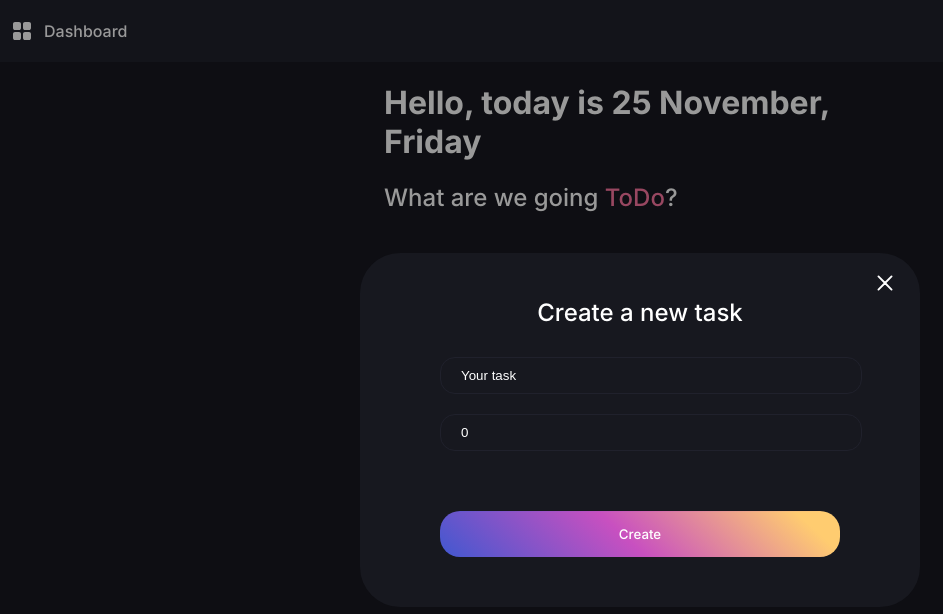
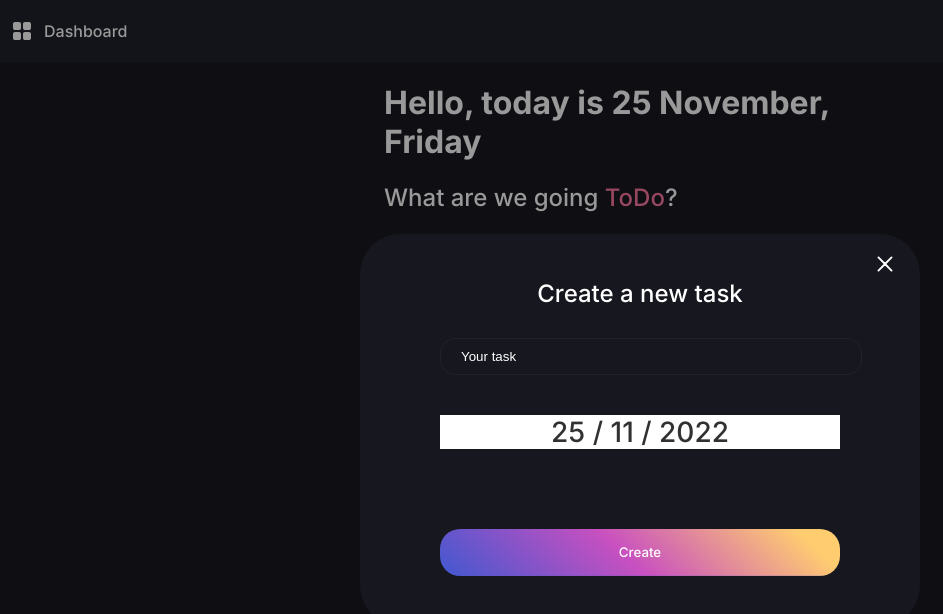
Before and after one commit to ortamfag/ToDo_TSX, a React (Create React App) app: page / in a window 1280 px wide. Both pictures are taken after a click on the button "Add a task". Shown: the top 614 px of the page, without its empty margins (0-943 px from the left). Built offline with nearby package versions, Linux system fonts and the light colour scheme.

Commit message:
ADD: calendar pick

```diff
--- a/src/App.tsx
+++ b/src/App.tsx
@@ -4,6 +4,7 @@ import { ITask } from './Interfaces';
 import TaskInput from './Components/TaskInput/TaskInput';
 import TodoTask from './Components/TodoTask/TodoTask';
 import CompleteTask from './Components/CompleteTask/CompleteTask';
+import DatePicker from './Components/DatePicker/DatePicker';
 
 
 const App: FC = () => {
@@ -11,7 +12,7 @@ const App: FC = () => {
 	const [isModalVisible, setIsModalVisible] = useState<boolean>(false)
 
 	const [task, setTask] = useState<string>('');
-	const [deadline, setDeadLine] = useState<number>(0);
+	const [deadline, setDeadLine] = useState<string>('Date of deadline');
 	const [todoList, setTodoList] = useState<ITask[]>([]);
 	const [completeList, setCompleteList] = useState<ITask[]>([]);
 
@@ -22,11 +23,12 @@ const App: FC = () => {
 	//дата
 	const todayDate = new Date()
 	const dayOfDate = todayDate.getDate()
-	const month = ["January", "February", "March", "April", "May", "June", "July", "August", "September", "October", "November", "December"];
+	const months: string[] = ["January", "February", "March", "April", "May", "June", "July", "August", "September", "October", "November", "December"];
 	const monthOfDate = todayDate.getMonth()
 	const weekDayOfDate = todayDate.toLocaleString(
 		'en-En', {weekday: 'long'}
 	)
+	const yearOfDate = todayDate.getFullYear()
 
   	const handleChange = (event: ChangeEvent<HTMLInputElement>) => {
     	let typeNameEvent = event.currentTarget.name;
@@ -37,7 +39,7 @@ const App: FC = () => {
         		setTask(typeNameEventVal)
         		break;
       		case 'Deadline':
-        		setDeadLine(Number(typeNameEventVal))
+        		setDeadLine(typeNameEventVal)
         		break;
     	}
   	}
@@ -46,7 +48,7 @@ const App: FC = () => {
     	const newTask = { taskName: task, deadline: deadline }
     	setTodoList([...todoList, newTask])
     	setTask("")
-    	setDeadLine(0)
+    	setDeadLine('Date of deadline')
 		toggleModal()
   	}
 
@@ -81,7 +83,12 @@ const App: FC = () => {
 									inputName={"Task"}
 									handleChange={handleChange}/>
 
-								<TaskInput
+								<DatePicker
+									todayDate={todayDate}
+									dayOfDate={dayOfDate}
+									monthOfDate={monthOfDate}
+									yearOfDate={yearOfDate}
+									months={months}
 									deadline={deadline}
 									inputName={"Deadline"}
 									handleChange={handleChange}/>
@@ -94,7 +101,7 @@ const App: FC = () => {
 					</div>
 				</div>
 
-				<h1>{`Hello, today is ${dayOfDate} ${month[monthOfDate]}, ${weekDayOfDate}`}</h1>
+				<h1>{`Hello, today is ${dayOfDate} ${months[monthOfDate]}, ${weekDayOfDate}`}</h1>
 				<h2>What are we going <span className='title_span'>ToDo</span>?</h2>
 
         		<button onClick={toggleModal} className='addTask'>
--- /dev/null
+++ b/src/Components/DatePicker/DatePicker.scss
@@ -0,0 +1,69 @@
+.datePicker {
+    position: relative;
+    width: 100%;
+    background: #FFFFFF;
+    margin: 30px auto;
+    user-select: none;
+
+    &_selected {
+        width: 100%;
+        height: 100%;
+
+        display: flex;
+        justify-content: center;
+        align-items: center;
+
+        color: #313131;
+        font-size: 28px;
+    }
+
+    &_dates {
+        display: none;
+
+        &__active{
+            display: block;
+        }
+
+        &__month {
+            display: flex;
+            justify-content: space-between;
+            align-items: center;
+            border-bottom: 2px solid #EEE;
+
+            & div{
+                color: #000;
+            }
+        }
+
+        &__days {
+           height: 200px;
+           background: #FFFFFF;
+
+           display: grid;
+           grid-template-columns: repeat(7, 1fr);
+
+           & .day {
+            color: #000;
+            display: flex;
+            justify-content: center;
+            align-items: center;
+           }
+        }
+    }
+
+    &_arrows{
+        width: 35px;
+        height: 35px;
+        display: flex;
+        justify-content: center;
+        align-items: center;
+        color: #313131;
+        font-size: 20px;
+        cursor: pointer;
+    }
+}
+
+
+.selected {
+    background-color: #00CA85;
+}
--- /dev/null
+++ b/src/Components/DatePicker/DatePicker.tsx
@@ -0,0 +1,145 @@
+import React, { MouseEvent, ChangeEvent, useState, useEffect} from 'react'
+import MonthDay from '../MonthDay/MonthDay';
+import './DatePicker.scss'
+
+interface Props {
+    inputName: string;
+    task?: string;
+    deadline?: string;
+    handleChange: (event: ChangeEvent<HTMLInputElement>) => void;
+    months: string[];
+    todayDate: Date;
+    dayOfDate: number;
+    monthOfDate: number;
+    yearOfDate: number;
+}
+
+function DatePicker({inputName, task, deadline, handleChange, months, todayDate, dayOfDate, monthOfDate, yearOfDate}: Props) {
+
+    const [isDatesActive, setIsDatesActive] = useState<boolean>(false)
+
+    //даты, которые выбираем тумблером
+    const [selectedDate, setSelectedDate] = useState<Date>(todayDate)
+    const [selectedDay, setSelectedDay] = useState<number>(dayOfDate)
+    const [selectedMonth, setSelectedMonth] = useState<number>(monthOfDate)
+    const [selectedYear, setSelectedYear] = useState<number>(yearOfDate)
+
+    //даты тыканием
+    const [deadlineDate, setDeadlineDate] = useState<Date>(todayDate)
+    const [deadlineDay, setDeadlineDay] = useState<number>(dayOfDate)
+    const [deadlineMonth, setDeadlineMonth] = useState<number>(monthOfDate)
+    const [deadlineYear, setDeadlineYear] = useState<number>(yearOfDate)
+
+    const [monthDays, setMonthDays] = useState<number[]>([])
+
+    const [stateDay, setStateDay] = useState<number>(0) //костыль костылей
+
+    const toggleDatePicker = (event: MouseEvent<HTMLDivElement>) => {
+        event.stopPropagation();
+        if (String(event.currentTarget.classList) === 'datePicker') {
+            setIsDatesActive(isDatesActive => !isDatesActive)
+        }
+        createDays(selectedMonth + 1)
+    }
+
+    const createDays = (selectedMonth: number) => {
+        let amountDays = 31;
+
+        if (selectedMonth === 1) {
+            amountDays = 28
+        }
+
+        let daysInMonths: number[] = []
+
+        for (let i = 0; i < amountDays; i++) {
+            daysInMonths.push(i + 1)
+        }
+
+        setMonthDays([...daysInMonths])
+    }
+
+    const goToNextMonth = () => {
+        setSelectedMonth(selectedMonth + 1)
+        if (selectedMonth >= 11) {
+            setSelectedMonth(0);
+            setSelectedYear(selectedYear + 1);
+        }
+        createDays(selectedMonth + 1)
+    }
+
+    const goToPrevMonth = () => {
+        setSelectedMonth(selectedMonth - 1)
+        if (selectedMonth <= 0) {
+            setSelectedMonth(11);
+            setSelectedYear(selectedYear - 1);
+        }
+        createDays(selectedMonth + 1)
+    }
+
+    const formatDate = (date: Date) :string => {
+        let day = date.getDate()
+        if (day < 10) {
+            day = Number('0' + day)
+        }
+
+        let month = date.getMonth() + 1
+        if (month < 10) {
+            month = Number('0' + month)
+        }
+        let year = date.getFullYear()
+
+        return `${day} / ${month} / ${year}`
+    }
+
+    const newDeadlineDay = (el: number) => {
+        setSelectedDay(el)
+        setDeadlineDay(el)
+        setDeadlineMonth(selectedMonth)
+        setDeadlineYear(selectedYear)
+    }
+
+    useEffect(() => {
+        if (selectedDay !== stateDay) {
+            setDeadlineDate(new Date(selectedYear + '-' + (selectedMonth + 1) + '-' + (selectedDay)))
+            setStateDay(selectedDay)
+        }
+    })
+
+    return (
+        <div onClick={toggleDatePicker} className='datePicker'>
+            <div className='datePicker_selected'>{formatDate(deadlineDate)}</div>
+
+            <div onClick={toggleDatePicker} className={isDatesActive === true ? 'datePicker_dates datePicker_dates__active' : 'datePicker_dates'}>
+                <div className='datePicker_dates__month'>
+                    <div onClick={goToPrevMonth} className='datePicker_arrows prev-nth'>&lt;</div>
+                    <div className='mth'>{`${months[selectedMonth]} ${' '} ${selectedYear}`}</div>
+                    <div onClick={goToNextMonth} className='datePicker_arrows next-mth'>&gt;</div>
+                </div>
+
+                <div className='datePicker_dates__days'>
+                    {monthDays.map((el: number, key: number) => {
+                        return (
+                            <MonthDay
+                                el={el}
+                                key={key}
+                                monthOfDate={monthOfDate}
+                                yearOfDate={yearOfDate}
+
+                                selectedDay={selectedDay}
+                                selectedYear={selectedYear}
+                                selectedMonth={selectedMonth}
+
+                                deadlineDay={deadlineDay}
+                                deadlineYear={deadlineYear}
+                                deadlineMonth={deadlineMonth}
+                                newDeadlineDay={newDeadlineDay}/>
+                        )
+                    })}
+
+                </div>
+            </div>
+        </div>
+  )
+}
+
+export default DatePicker
--- /dev/null
+++ b/src/Components/MonthDay/MonthDay.tsx
@@ -0,0 +1,30 @@
+import React from 'react'
+
+interface Props {
+    el: number;
+    selectedDay: number;
+    selectedYear: number;
+    selectedMonth: number;
+    monthOfDate: number;
+    yearOfDate: number;
+    deadlineDay: number;
+    deadlineYear: number;
+    deadlineMonth: number;
+
+    newDeadlineDay: (el: number) => void
+}
+
+function MonthDay({el, selectedDay, selectedYear, selectedMonth, monthOfDate, yearOfDate, newDeadlineDay, deadlineDay, deadlineYear, deadlineMonth}: Props) {
+    const detectSelected = (): string => {
+        if (selectedDay === el && selectedMonth === deadlineMonth && selectedYear === deadlineYear) {
+            return 'day selected'
+        } else {
+            return 'day'
+        }
+    }
+  return (
+    <div onClick={() => newDeadlineDay(el)} className={detectSelected()}>{el}</div>
+  )
+}
+
+export default MonthDay
--- a/src/Components/TaskInput/TaskInput.tsx
+++ b/src/Components/TaskInput/TaskInput.tsx
@@ -4,7 +4,7 @@ import './TaskInput.scss'
 interface Props {
     inputName: string;
     task?: string;
-    deadline?: number;
+    deadline?: string;
     handleChange: (event: ChangeEvent<HTMLInputElement>) => void;
 }
 
@@ -20,7 +20,7 @@ function TaskInput({inputName, task, deadline, handleChange}: Props) {
   return (
     <input
         className='task_input'
-        type={inputName === 'Task' ? 'text' : 'number'}
+        type={inputName === 'Task' ? 'text' : 'date'}
         name={inputName}
         placeholder={inputPlaceholder}
         value={inputName === 'Task' ? task : deadline}
--- a/src/Interfaces.ts
+++ b/src/Interfaces.ts
@@ -1,4 +1,4 @@
 export interface ITask {
 	taskName: string;
-    deadline: number;
+    deadline: string;
 }
```
Also changed, not shown: src/Components/MonthDay/MonthDay.scss (added).
